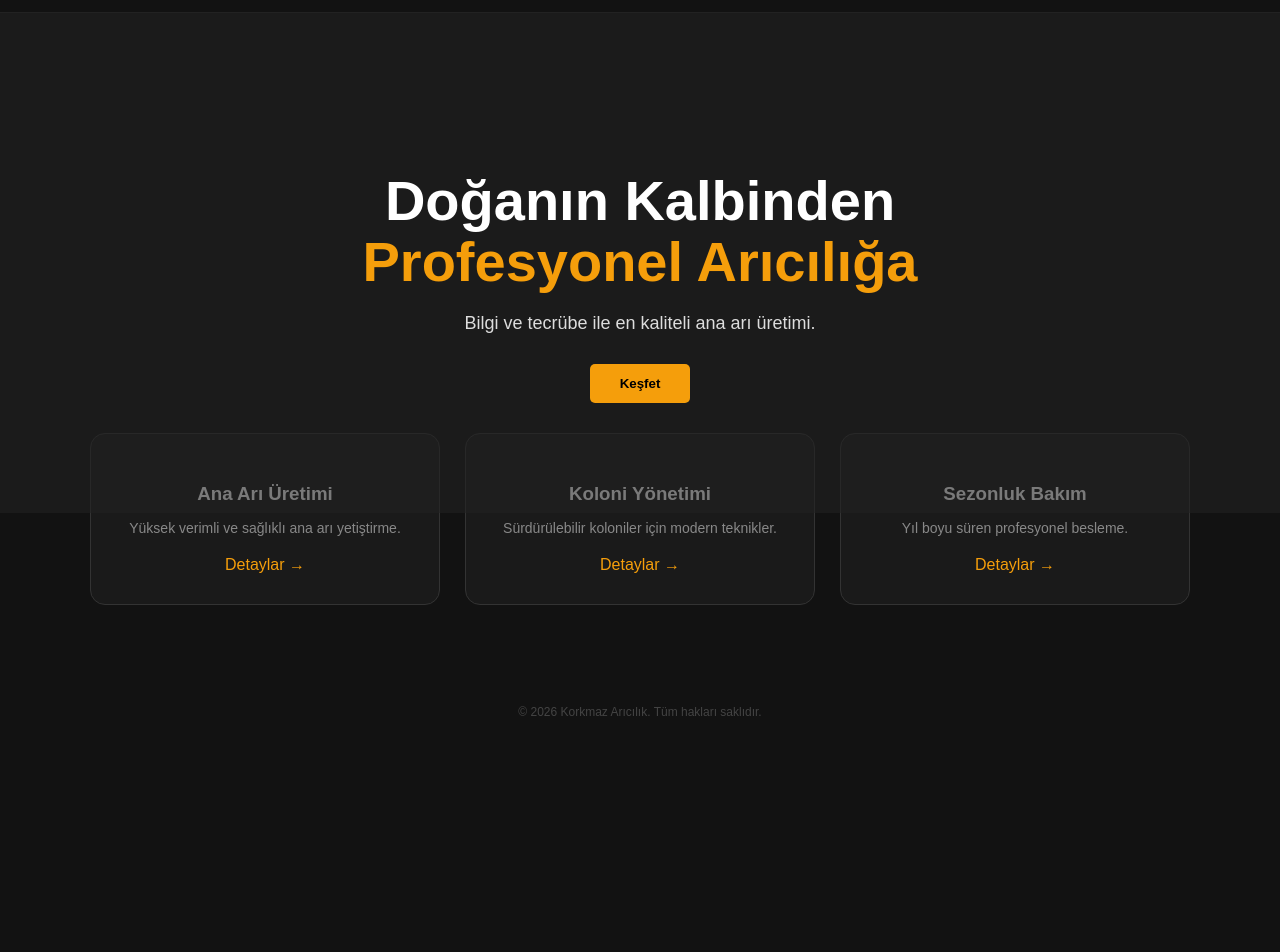
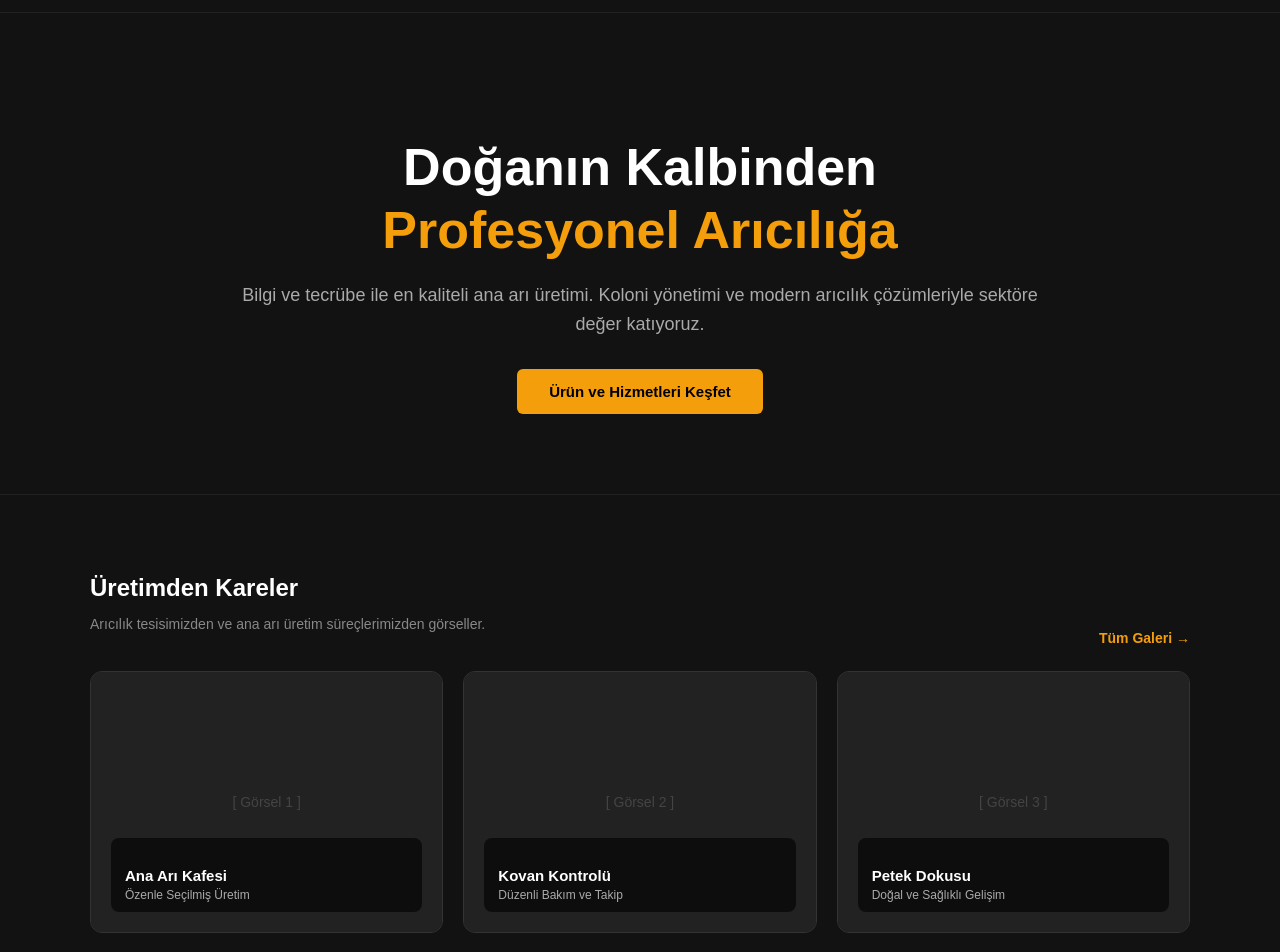
Before and after one commit to caglarkorkmazx-commits/korkmaz-aricilik, a Next.js app: page / in a window 1280 px wide. Shown: the part 80-1032 px from the top of the page. Before the commit the page ends 839 px from the top, so only its background shows below. Built offline with nearby package versions, Linux system fonts and the light colour scheme.

Commit message:
Update page.js

```diff
--- a/app/page.js
+++ b/app/page.js
@@ -15,41 +15,70 @@ export default function Home() {
             </span>
           ))}
         </nav>
-        <div style={{ width: '40px' }}></div> {/* Dengeleme için boşluk */}
+        <div style={{ width: '40px' }}></div>
       </header>
 
-      {/* Hero / Fotoğraf Geçiş Alanı */}
-      <section style={{ position: 'relative', height: '500px', display: 'flex', alignItems: 'center', justifyContent: 'center', overflow: 'hidden' }}>
-        {/* Buraya gelecekte bir background image slider gelecek */}
-        <div style={{ position: 'absolute', top: 0, left: 0, width: '100%', height: '100%', backgroundColor: '#222', opacity: 0.6 }}></div>
-
-        <div style={{ position: 'relative', zIndex: 1, textAlign: 'center', maxWidth: '800px', padding: '0 20px' }}>
-          <h1 style={{ fontSize: '56px', fontWeight: '800', marginBottom: '20px', lineHeight: '1.1' }}>
+      {/* Hero / Ana Karşılama Alanı */}
+      <section style={{ position: 'relative', padding: '80px 20px', textAlign: 'center', overflow: 'hidden', borderBottom: '1px solid #222' }}>
+        <div style={{ maxWidth: '800px', margin: '0 auto' }}>
+          <h1 style={{ fontSize: '52px', fontWeight: '800', marginBottom: '20px', lineHeight: '1.2' }}>
             Doğanın Kalbinden <br/> <span style={{ color: '#f59e0b' }}>Profesyonel Arıcılığa</span>
           </h1>
-          <p style={{ fontSize: '18px', color: '#ddd', marginBottom: '30px' }}>Bilgi ve tecrübe ile en kaliteli ana arı üretimi.</p>
-          <button style={{ backgroundColor: '#f59e0b', color: '#000', padding: '12px 30px', border: 'none', borderRadius: '5px', fontWeight: 'bold', cursor: 'pointer' }}>
-            Keşfet
+          <p style={{ fontSize: '18px', color: '#aaa', marginBottom: '30px', lineHeight: '1.6' }}>
+            Bilgi ve tecrübe ile en kaliteli ana arı üretimi. Koloni yönetimi ve modern arıcılık çözümleriyle sektöre değer katıyoruz.
+          </p>
+          <button style={{ backgroundColor: '#f59e0b', color: '#000', padding: '14px 32px', border: 'none', borderRadius: '6px', fontWeight: 'bold', cursor: 'pointer', fontSize: '15px' }}>
+            Ürün ve Hizmetleri Keşfet
           </button>
         </div>
       </section>
 
-      {/* Kartlar Bölümü (Koyu Tema Uyumlu) */}
-      <section style={{ maxWidth: '1100px', margin: '-80px auto 60px auto', display: 'grid', gridTemplateColumns: 'repeat(3, 1fr)', gap: '25px', padding: '0 20px' }}>
+      {/* YENİ: Fotoğraf Vitrini Bölümü (Siteyi dolduran galeri önizlemesi) */}
+      <section style={{ maxWidth: '1100px', margin: '60px auto', padding: '0 20px' }}>
+        <div style={{ display: 'flex', justifyContent: 'space-between', alignItems: 'flex-end', marginBottom: '25px' }}>
+          <div>
+            <h2 style={{ fontSize: '24px', fontWeight: 'bold', marginBottom: '8px' }}>Üretimden Kareler</h2>
+            <p style={{ color: '#888', fontSize: '14px' }}>Arıcılık tesisimizden ve ana arı üretim süreçlerimizden görseller.</p>
+          </div>
+          <span style={{ color: '#f59e0b', cursor: 'pointer', fontSize: '14px', fontWeight: 'bold' }}>Tüm Galeri &rarr;</span>
+        </div>
+
+        <div style={{ display: 'grid', gridTemplateColumns: 'repeat(3, 1fr)', gap: '20px' }}>
+          {[
+            { title: 'Ana Arı Kafesi', sub: 'Özenle Seçilmiş Üretim' },
+            { title: 'Kovan Kontrolü', sub: 'Düzenli Bakım ve Takip' },
+            { title: 'Petek Dokusu', sub: 'Doğal ve Sağlıklı Gelişim' }
+          ].map((photo, index) => (
+            <div key={index} style={{ backgroundColor: '#1a1a1a', border: '1px solid #333', borderRadius: '12px', overflow: 'hidden', height: '220px', display: 'flex', flexDirection: 'column', justifyContent: 'flex-end', padding: '20px', position: 'relative' }}>
+              <div style={{ position: 'absolute', top: 0, left: 0, width: '100%', height: '100%', backgroundColor: '#222', zIndex: 0, display: 'flex', alignItems: 'center', justifyContent: 'center', color: '#444', fontSize: '14px' }}>
+                [ Görsel {index + 1} ]
+              </div>
+              <div style={{ position: 'relative', zIndex: 1, background: 'rgba(0,0,0,0.6)', padding: '10px 14px', borderRadius: '8px', backdropFilter: 'blur(4px)' }}>
+                <h4 style={{ fontSize: '15px', color: '#fff', marginBottom: '4px' }}>{photo.title}</h4>
+                <p style={{ fontSize: '12px', color: '#aaa', margin: 0 }}>{photo.sub}</p>
+              </div>
+            </div>
+          ))}
+        </div>
+      </section>
+
+      {/* 3'lü Bilgi Kartları Bölümü */}
+      <section style={{ maxWidth: '1100px', margin: '0 auto 60px auto', display: 'grid', gridTemplateColumns: 'repeat(3, 1fr)', gap: '25px', padding: '0 20px' }}>
         {[
-          { title: 'Ana Arı Üretimi', desc: 'Yüksek verimli ve sağlıklı ana arı yetiştirme.' },
-          { title: 'Koloni Yönetimi', desc: 'Sürdürülebilir koloniler için modern teknikler.' },
-          { title: 'Sezonluk Bakım', desc: 'Yıl boyu süren profesyonel besleme.' }
+          { title: 'Ana Arı Üretimi', desc: 'Yüksek verimli ve sağlıklı ana arı yetiştirme yöntemleri.' },
+          { title: 'Koloni Yönetimi', desc: 'Güçlü ve sürdürülebilir koloniler için modern teknikler.' },
+          { title: 'Sezonluk Bakım', desc: 'Yıl boyu süren arı sağlığı ve besleme programları.' }
         ].map((card, i) => (
-          <div key={i} style={{ backgroundColor: '#1a1a1a', padding: '30px', borderRadius: '15px', border: '1px solid #333', textAlign: 'center' }}>
-            <h3 style={{ marginBottom: '15px' }}>{card.title}</h3>
-            <p style={{ color: '#888', fontSize: '14px', marginBottom: '20px' }}>{card.desc}</p>
-            <span style={{ color: '#f59e0b', cursor: 'pointer' }}>Detaylar &rarr;</span>
+          <div key={i} style={{ backgroundColor: '#1a1a1a', padding: '30px', borderRadius: '15px', border: '1px solid #333' }}>
+            <h3 style={{ marginBottom: '12px', fontSize: '18px' }}>{card.title}</h3>
+            <p style={{ color: '#888', fontSize: '14px', marginBottom: '20px', lineHeight: '1.5' }}>{card.desc}</p>
+            <span style={{ color: '#f59e0b', cursor: 'pointer', fontSize: '14px', fontWeight: '600' }}>Detaylar &rarr;</span>
           </div>
         ))}
       </section>
 
-      <footer style={{ textAlign: 'center', padding: '40px', color: '#444', fontSize: '12px' }}>
+      {/* Footer */}
+      <footer style={{ textAlign: 'center', padding: '40px', color: '#555', fontSize: '13px', borderTop: '1px solid #222' }}>
         &copy; 2026 Korkmaz Arıcılık. Tüm hakları saklıdır.
       </footer>
     </div>
```
